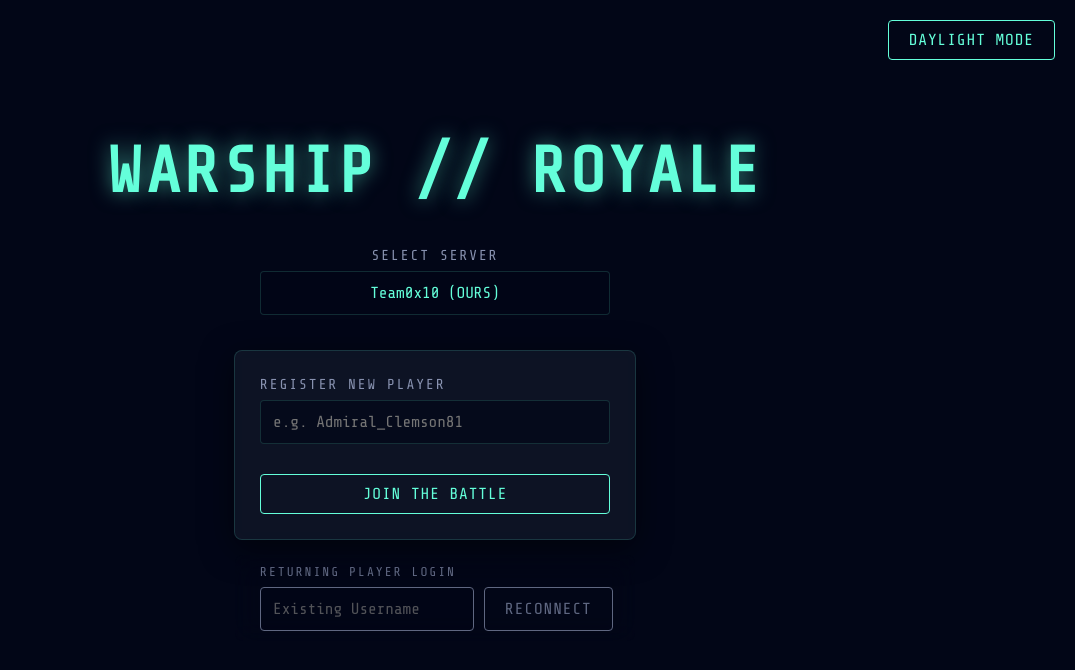
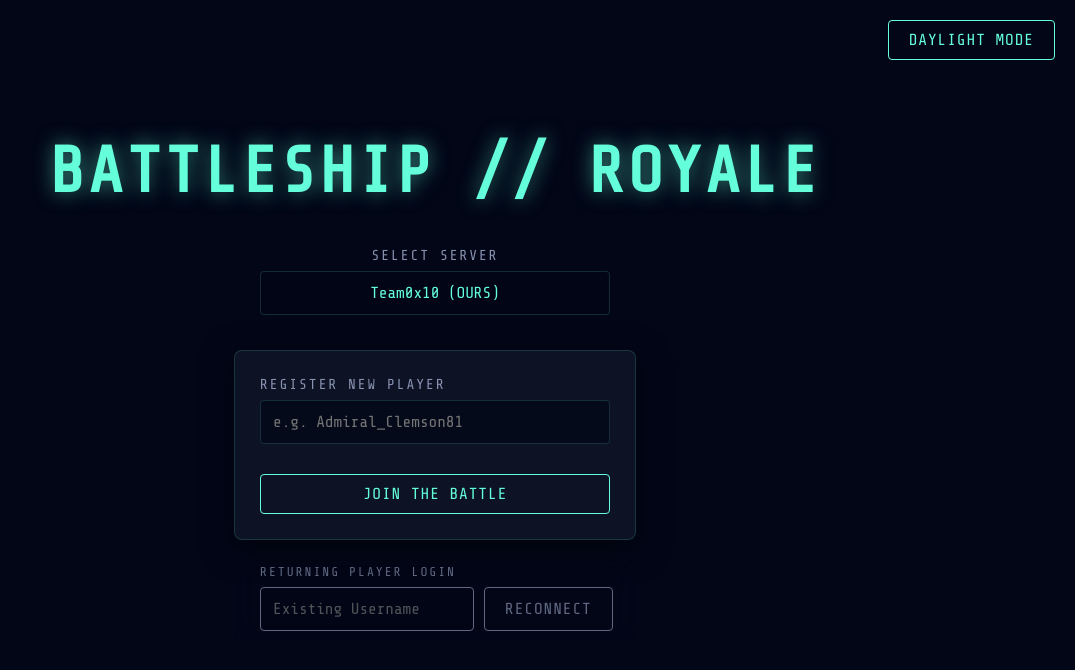
Before and after one commit to SStamper-Dev/warship, a React (Vite) app: page / in a window 1280 px wide. Shown: the top 670 px of the page, without its empty margins (205-1280 px from the left). Built offline with nearby package versions, Linux system fonts and the light colour scheme.

Commit message:
changing it back to old name

```diff
--- a/src/App.jsx
+++ b/src/App.jsx
@@ -199,7 +199,7 @@ if (!playerId) {
         </div>
 
         <h1 style={{ fontSize: '4rem', textShadow: '0 0 20px var(--shadow-glow)', margin: '0 0 40px 0', letterSpacing: '4px' }}>
-          WARSHIP // ROYALE
+          BATTLESHIP // ROYALE
         </h1>
 
         {/* --- NEW SERVER SELECTOR --- */}
```
